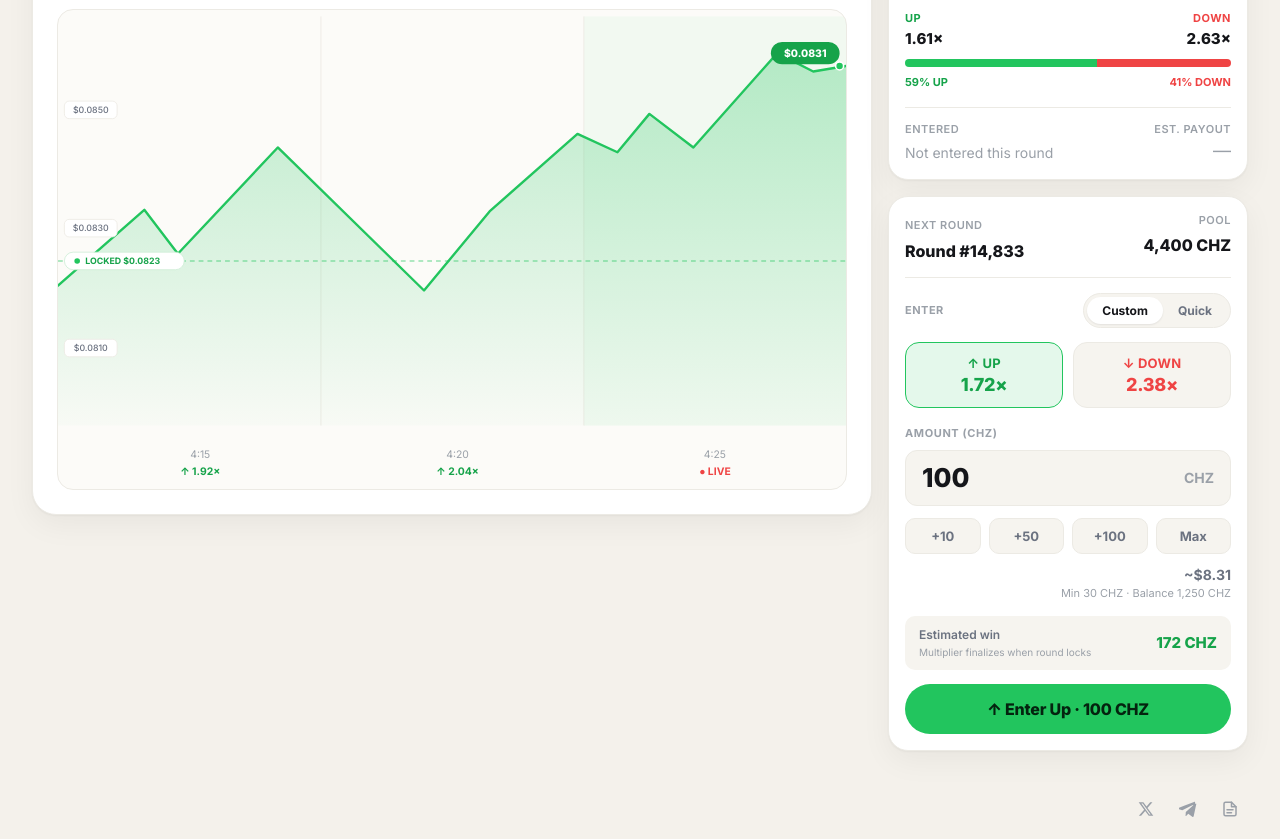
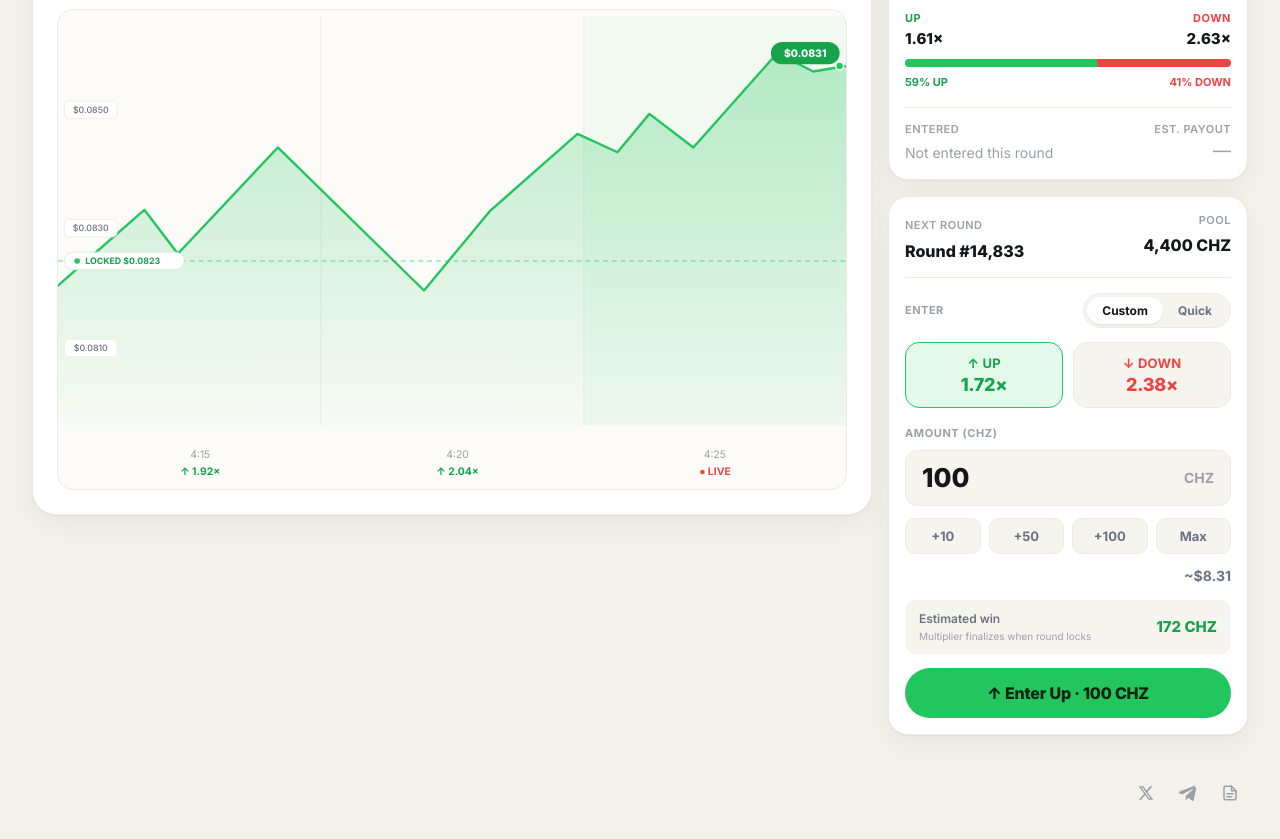
Before and after one commit to cloverse85/cloverse-up-down, a plain HTML site: page index.html in a window 1280 px wide. Shown: the part 211-1050 px from the top of the page. Drawn offline with Linux system fonts and the light colour scheme.

Commit message:
Merge Min/Balance into USD line; reveal it only on amount-input focus

```diff
--- a/index.html
+++ b/index.html
@@ -136,7 +136,8 @@
   .ec-inputbox .unit{font-size:14px;font-weight:700;color:var(--ink3)}
   .ec-meta{text-align:right;margin-top:11px}
   .ec-usd{font-size:14px;font-weight:700;color:var(--ink2)}
-  .ec-minbal{font-size:11px;color:var(--ink3);margin-top:2px}
+  .ec-minbal{font-size:12px;font-weight:600;color:var(--ink3);display:none}
+  .ec-inputbox:focus-within ~ .ec-meta .ec-minbal{display:inline}
 
   /* (5) quick chips */
   .ec-chips{display:grid;grid-template-columns:repeat(4,1fr);gap:8px;margin-top:12px}
@@ -347,8 +348,7 @@
             <button type="button" data-add="100">+100</button><button type="button" data-max>Max</button>
           </div>
           <div class="ec-meta">
-            <div class="ec-usd" id="ecUsd">~$8.31</div>
-            <div class="ec-minbal">Min 30 CHZ · Balance 1,250 CHZ</div>
+            <span class="ec-usd" id="ecUsd">~$8.31</span><span class="ec-minbal"> · Min 30 CHZ · Balance 1,250 CHZ</span>
           </div>
           <div class="ec-est">
             <div><div class="k">Estimated win</div><div class="sub">Multiplier finalizes when round locks</div></div>
```
